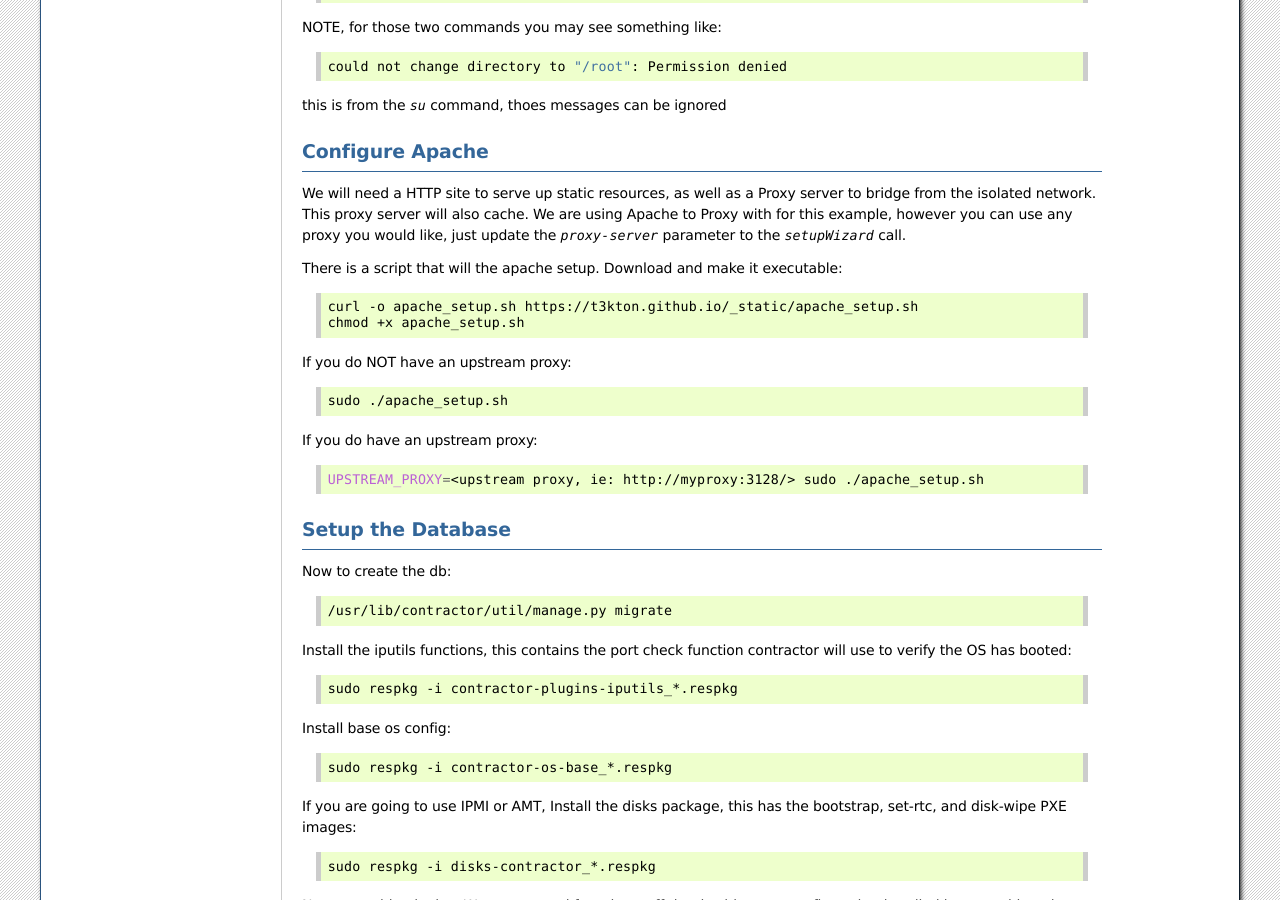
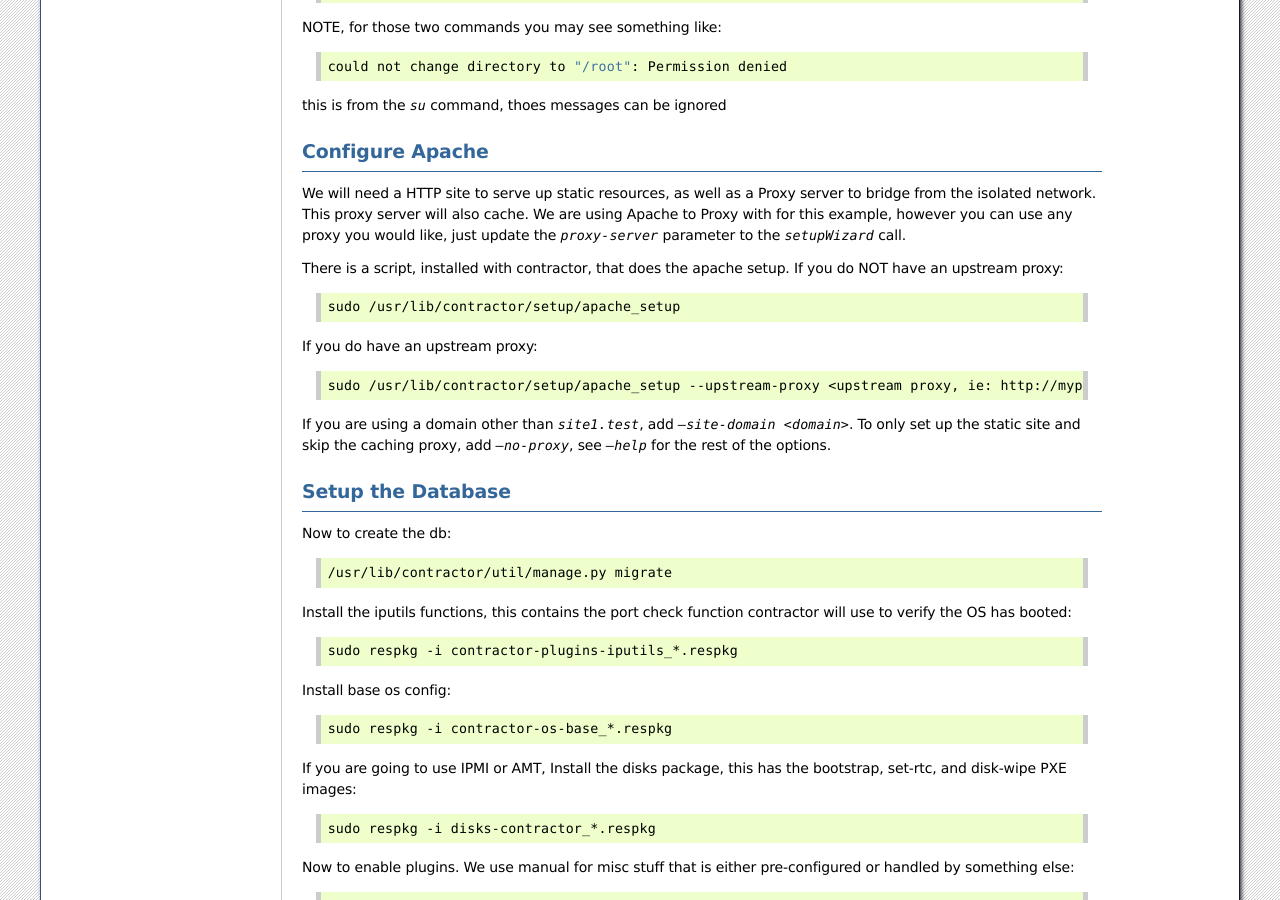
Before and after one commit to T3kton/t3kton.github.io, a Sphinx documentation site: the page built from source/contractor/tryit/installing.rst, in a window 1280 px wide and 900 px high, scrolled down 1622 px. Built offline with Sphinx 7.4.7, drawn with Linux system fonts in a browser that asks for light colours.

Commit message:
moving apache_setup to the contractor repo

```diff
--- a/source/contractor/tryit/installing.rst
+++ b/source/contractor/tryit/installing.rst
@@ -87,18 +87,18 @@
 using Apache to Proxy with for this example, however you can use any proxy you
 would like, just update the `proxy-server` parameter to the `setupWizard` call.
 
-There is a script that will the apache setup.  Download and make it executable::
+There is a script, installed with contractor, that does the apache setup.  If you do NOT
+have an upstream proxy::
 
-  curl -o apache_setup.sh https://t3kton.github.io/_static/apache_setup.sh
-  chmod +x apache_setup.sh
-
-If you do NOT have an upstream proxy::
-
-  sudo ./apache_setup.sh
+  sudo /usr/lib/contractor/setup/apache_setup
 
 If you do have an upstream proxy::
 
-  UPSTREAM_PROXY=<upstream proxy, ie: http://myproxy:3128/> sudo ./apache_setup.sh
+  sudo /usr/lib/contractor/setup/apache_setup --upstream-proxy <upstream proxy, ie: http://myproxy:3128/>
+
+If you are using a domain other than `site1.test`, add `--site-domain <domain>`.
+To only set up the static site and skip the caching proxy, add `--no-proxy`,
+see `--help` for the rest of the options.
 
 Setup the Database
 ~~~~~~~~~~~~~~~~~~
```
Also changed, not shown: 1 other file.
